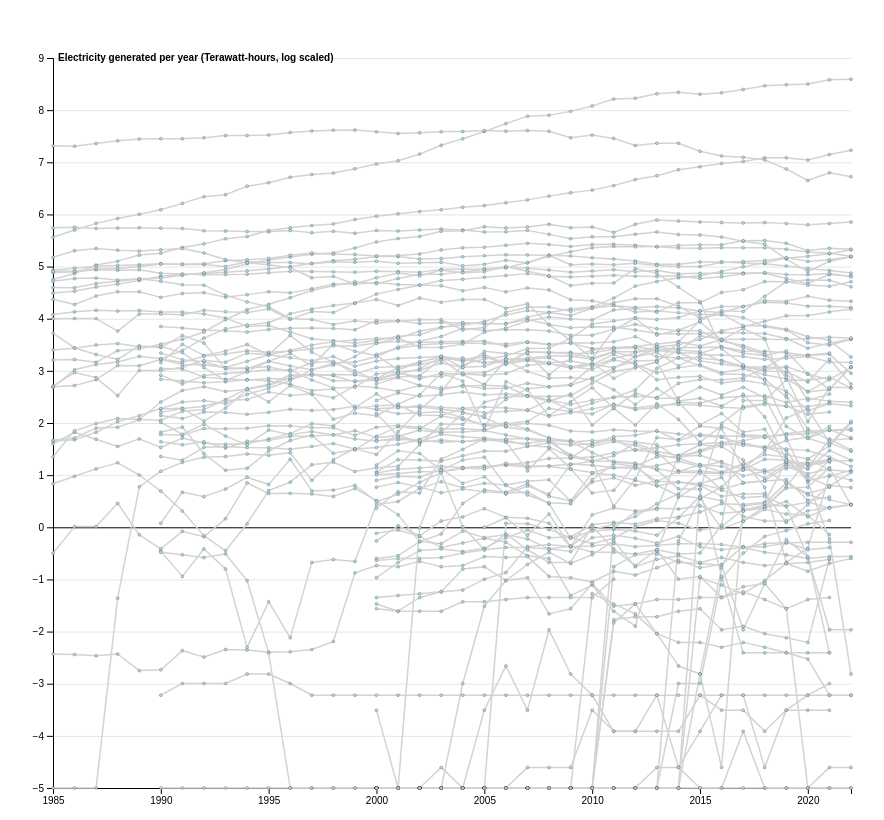
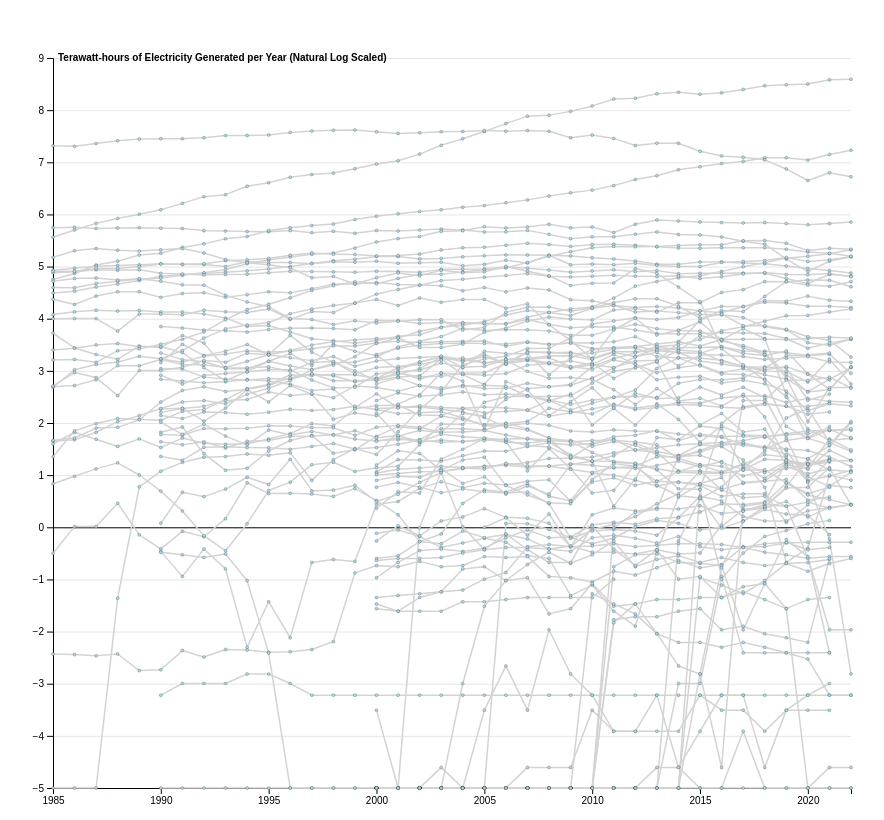
Before and after one commit to rx-72/Coal-electricity-generation, a SvelteKit app: page / in a window 1280 px wide. Shown: the whole page, without its empty margins (55-939 px from the left). Built offline with nearby package versions, Linux system fonts and the light colour scheme.

Commit message:
Update Graph.svelte
Updated y-axis title

```diff
--- a/src/components/Graph.svelte
+++ b/src/components/Graph.svelte
@@ -173,7 +173,7 @@
                 font-weight="bold"
                 text-anchor="start"
             >
-                Electricity generated per year (Terawatt-hours, log scaled)
+                Terawatt-hours of Electricity Generated per Year (Natural Log Scaled)
             </text>
         </g>
 
```
